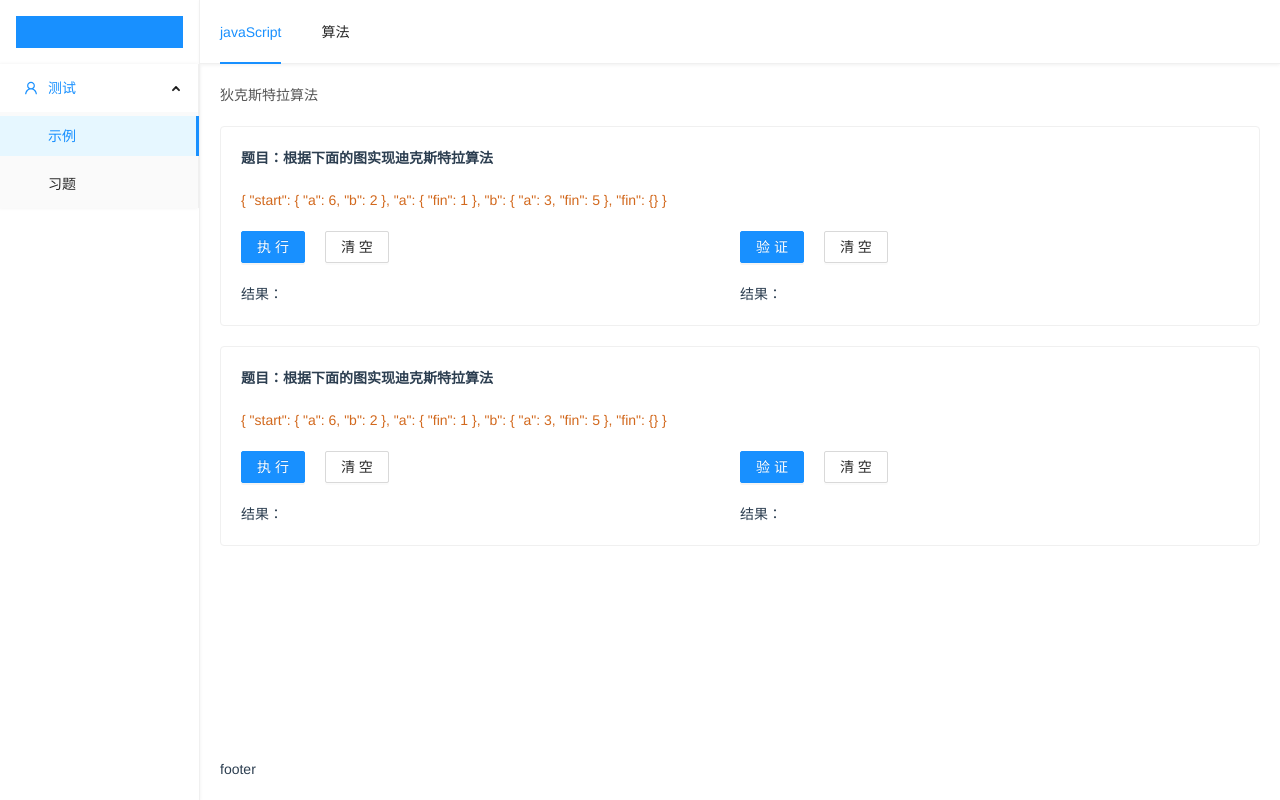
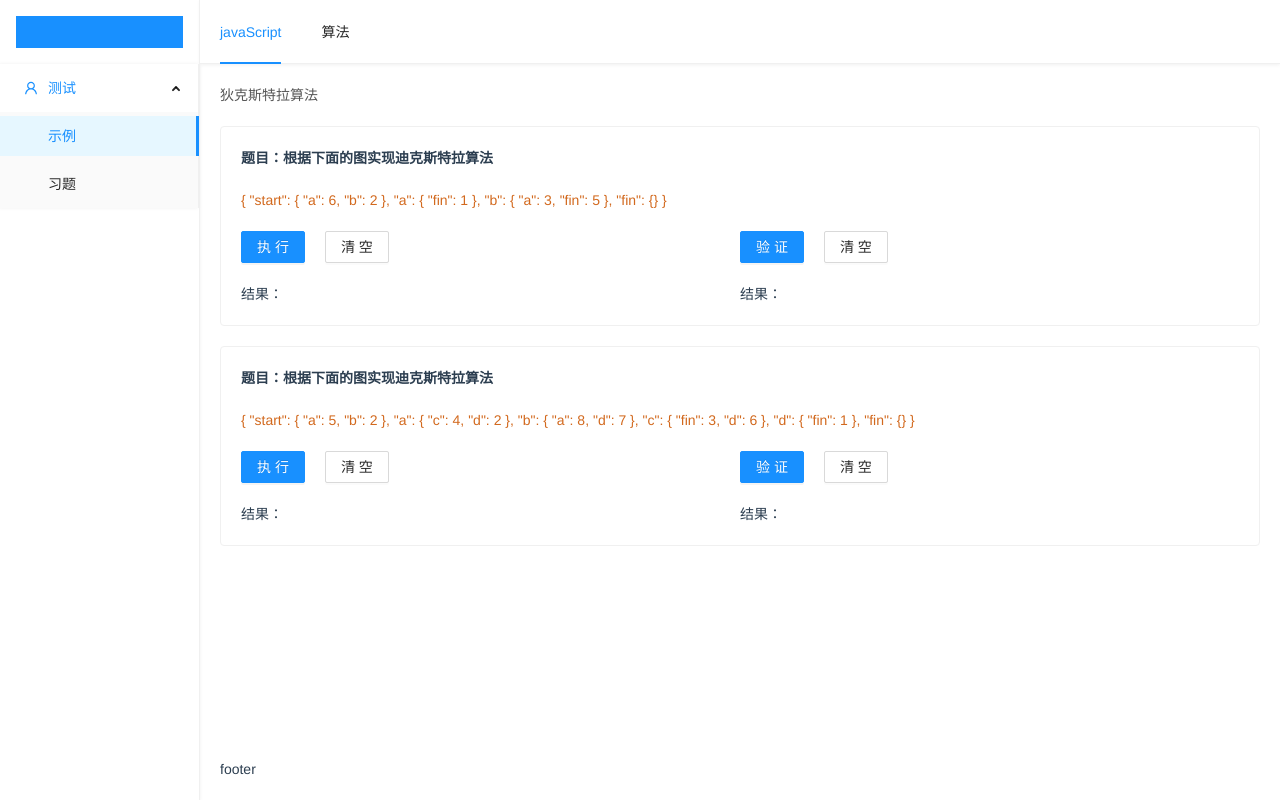
Before and after one commit to lin15263550843/study-notes, a Vue app in the folder vue3-demo/: page /sf/algorithmDiagram/dijkstrasAlgorithm in a window 1280 px wide. Built offline with nearby package versions, Linux system fonts and the light colour scheme.

Commit message:
fix: 优化二分查找

```diff
--- a/vue3-demo/src/views/algorithmDiagram/BinarySearch.ts
+++ b/vue3-demo/src/views/algorithmDiagram/BinarySearch.ts
@@ -9,13 +9,13 @@ export function binarySearch(list: number[], condition: number | undefined) {
     let low = 0; // 头部
     let high = list.length - 1; // 尾部
     if (condition > list[high]) return notText;
-    while (low <= high) {
+    while (low < high) {
         const middle = Math.floor((low + high) / 2);
         if (condition === list[middle]) {
             return middle;
         }
         if (condition < list[middle]) {
-            high = middle - 1;
+            high = middle;
         } else {
             low = middle + 1;
         }
--- a/vue3-demo/src/views/dijkstrasAlgorithm/dijkstrasAlgorithm.vue
+++ b/vue3-demo/src/views/dijkstrasAlgorithm/dijkstrasAlgorithm.vue
@@ -89,11 +89,13 @@ export default defineComponent({
             // 图 2
             graph2: {
                 start: {
-                    a: 6,
+                    a: 5,
                     b: 2,
                 },
-                a: { fin: 1 },
-                b: { a: 3, fin: 5 },
+                a: { c: 4, d: 2 },
+                b: { a: 8, d: 7 },
+                c: { fin: 3, d: 6 },
+                d: { fin: 1 },
                 fin: {},
             },
         };
```
